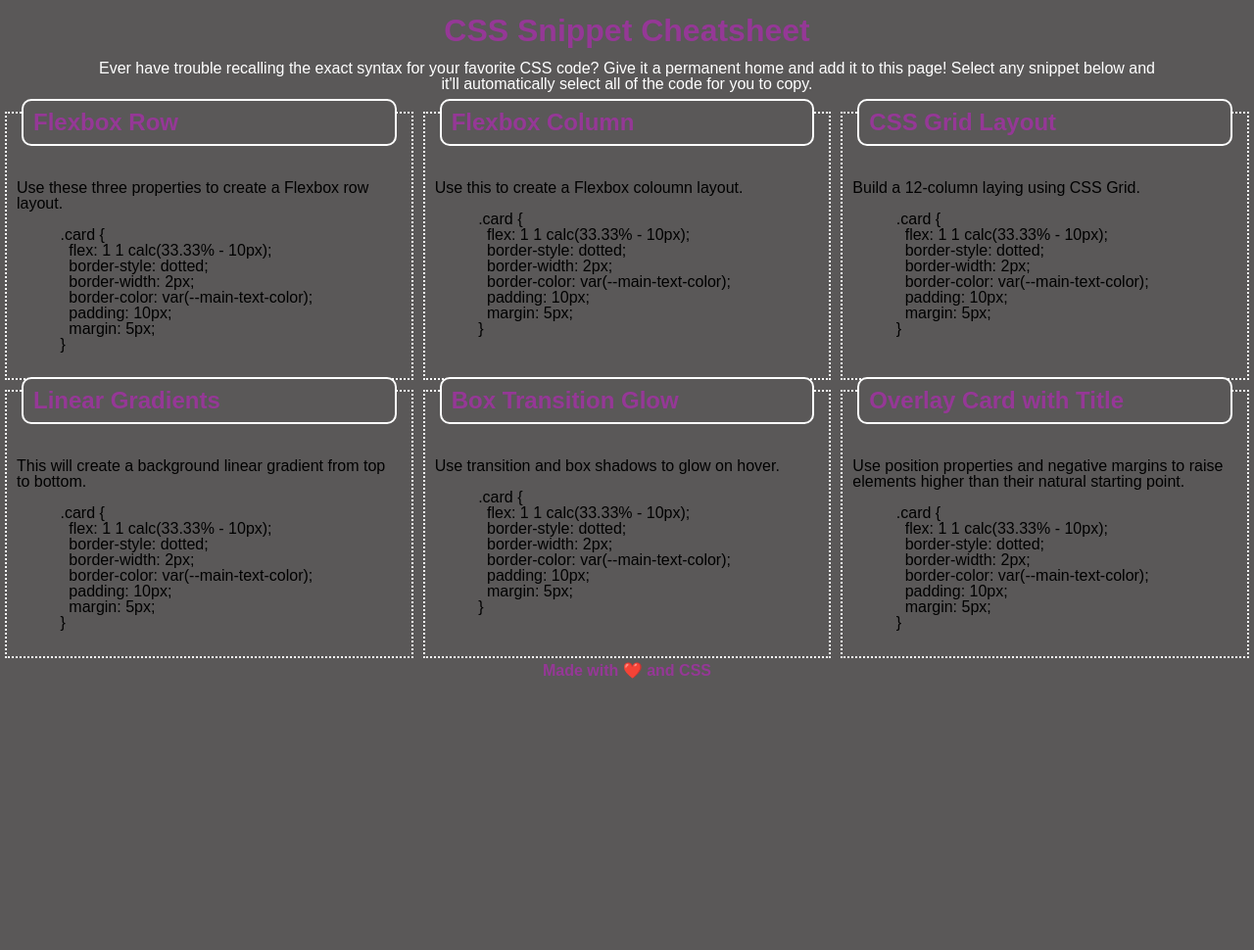
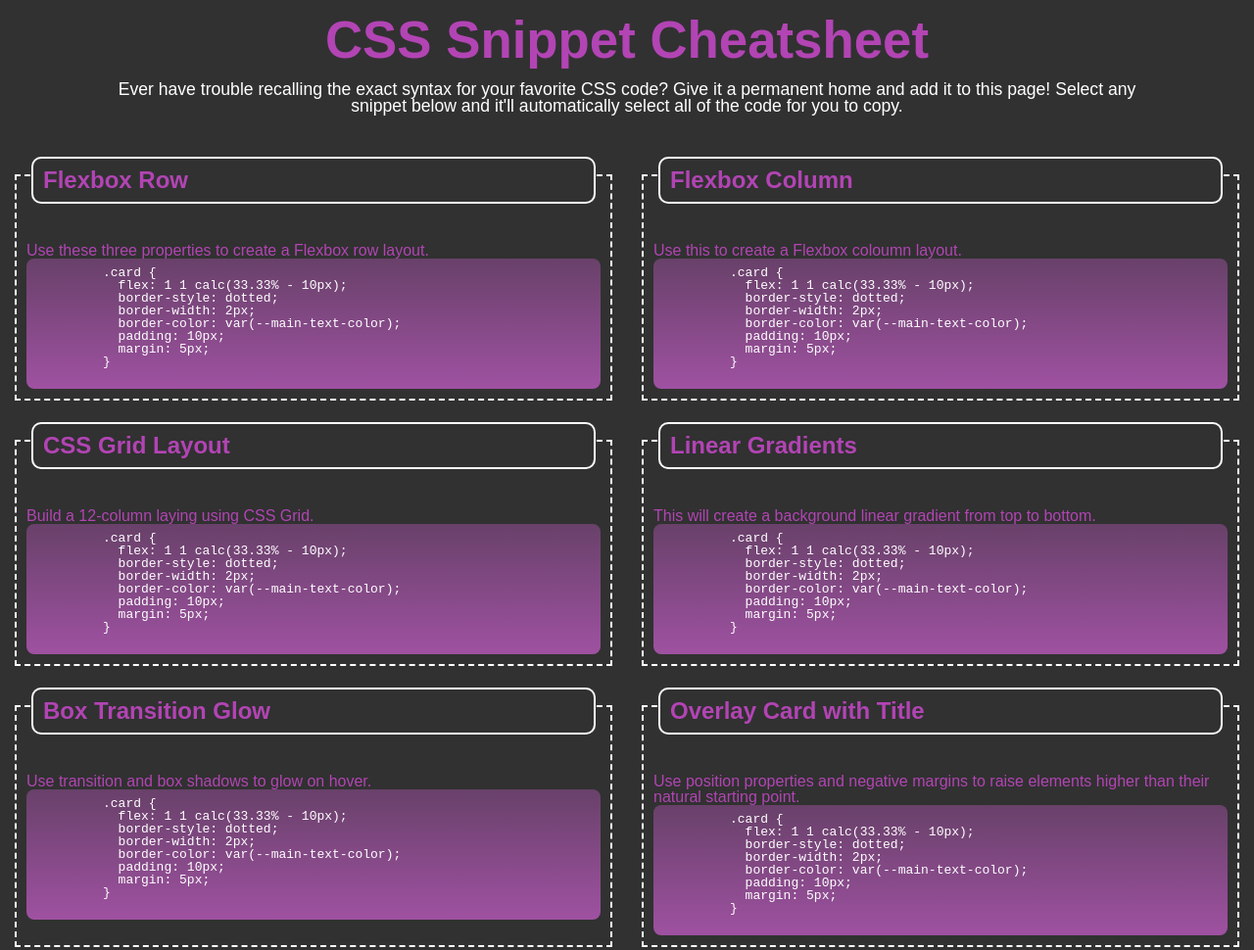
Before and after one commit to TEMPTAG/28-Stu_Mini-Project, a plain HTML site: page index.html in a window 1280 px wide. Shown: the top 970 px of the page at 98% size. Before the commit the page ends 815 px from the top, so only its background shows below. Drawn offline with Linux system fonts and the light colour scheme.

Commit message:
add linear gradient and a few other CSS tests.

```diff
--- a/assets/css/style.css
+++ b/assets/css/style.css
@@ -1,45 +1,61 @@
 * {
   box-sizing: border-box;
+}
+
+:root {
+  --header-color: rgb(178, 68, 180);
+  --background-color: rgb(49, 49, 49);
+  --main-text-color: white;
 }
 
 body {
   background-color: var(--background-color);
 }
 
-:root {
-  --header-color: rgb(149, 56, 150);
-  --background-color: rgb(90, 88, 88);
-  --main-text-color: white;
-}
-
 header {
   text-align: center;
+  font-size: 110%;
   color: var(--main-text-color);
-  margin: 0 100px 15px 100px;
+  margin: 0 100px 40px 100px;
 }
 
 h1 {
   color: var(--header-color);
-  font-size: 200%;
+  font-size: 300%;
   margin: 15px;
 }
 
 main {
   display: flex;
-
-
+  flex-direction: row;
   flex-wrap: wrap;
-
-
 }
 
 .card {
-  flex: 1 1 calc(33.33% - 10px);
-  border-style: dotted;
+  flex: 1 1 calc(33.33% - 30px);
+  border-style: dashed;
   border-width: 2px;
   border-color: var(--main-text-color);
   padding: 10px;
-  margin: 5px;
+  margin: 20px 15px 20px 15px;
+}
+
+section p {
+  color: var(--header-color);
+  position: relative;
+  top: 30px:
+}
+
+pre {
+  color: var(--main-text-color);
+  font-family: monospace;
+  text-align: left;
+  border-radius: 8px;
+  padding: 8px 0 8px;
+  background: linear-gradient(
+    rgba(232, 102, 236, 0.3) 0%,
+    rgba(232, 103, 236, 0.6) 100%
+  );
 }
 
 h2 {
@@ -51,9 +67,13 @@ h2 {
   padding: 10px;
   margin: 5px;
   position: relative;
-  top: -30px;
+  top: -35px;
   background-color: var(--background-color);
   border-radius: 10px;
+}
+
+footer {
+  padding: 30px;
 }
 
 h3 {
```
Also changed, not shown: index.html (+0 -6 lines).
